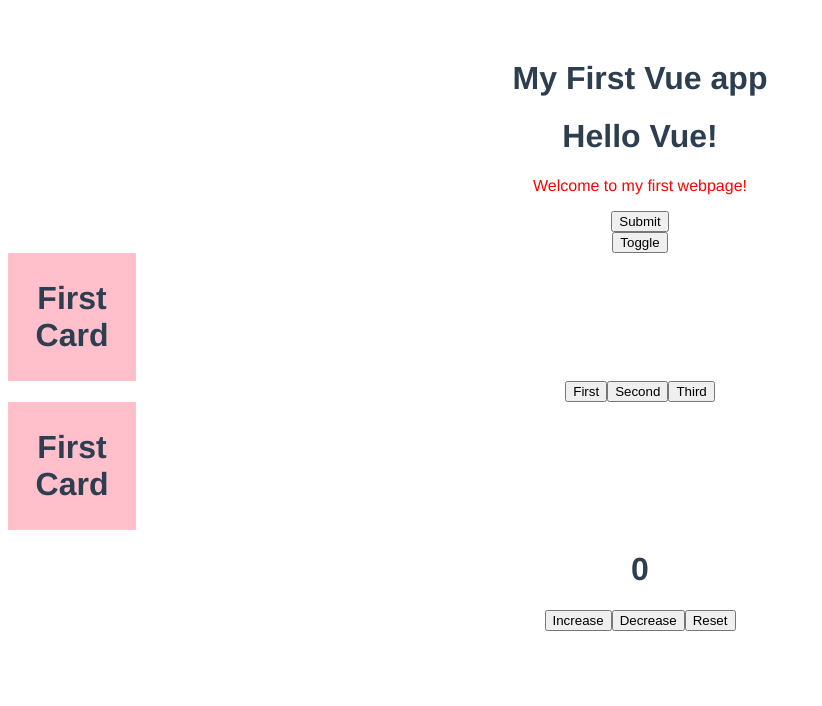
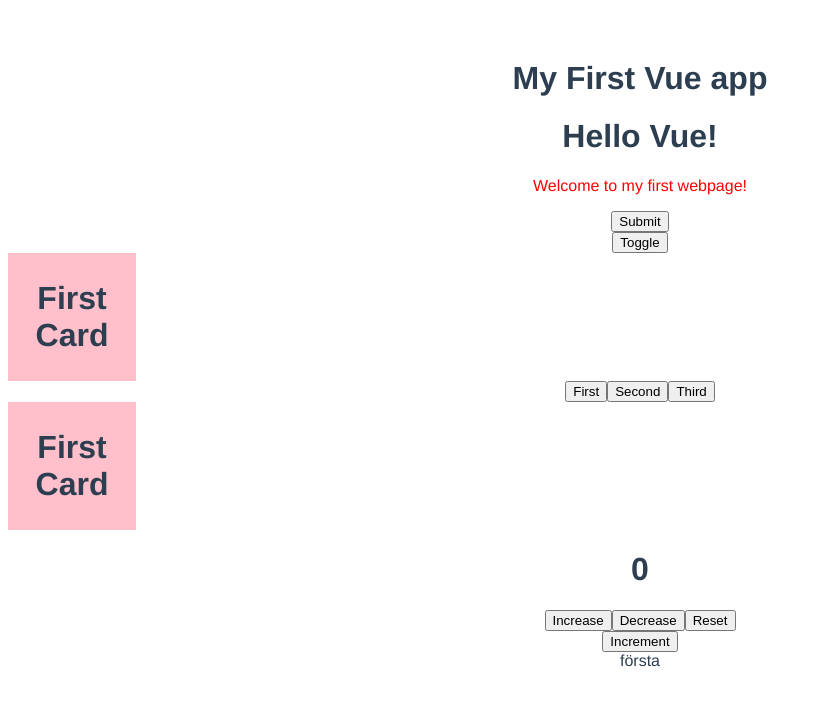
Before and after one commit to Liam-hi/vue-playground, a Vue app: page / in a window 1280 px wide. Shown: the top 706 px of the page, without its empty margins (0-822 px from the left). Built offline with nearby package versions, Linux system fonts and the light colour scheme.

Commit message:
Add Increment through array

```diff
--- a/src/App.vue
+++ b/src/App.vue
@@ -6,6 +6,7 @@
   <CardItem v-else :text="'Second Card'"/>
   <ConditionalRendering />
   <CounterApp />
+  <IncrementArray />
 </template>
 
 <script>
@@ -13,6 +14,7 @@ import ChangeTitle from './components/ChangeTitle.vue'
 import CardItem from './components/CardItem.vue'
 import ConditionalRendering from './components/ConditionalRendering.vue'
 import CounterApp from './components/CounterApp.vue'
+import IncrementArray from './components/IncrementArray.vue'
 
 export default {
   name: 'App',
@@ -20,7 +22,8 @@ export default {
     ChangeTitle,
     CardItem,
     ConditionalRendering,
-    CounterApp
+    CounterApp,
+    IncrementArray
   },
   data() {
     return {
--- /dev/null
+++ b/src/components/IncrementArray.vue
@@ -0,0 +1,28 @@
+<template>
+    <br>
+    <button @click="handleIncrement">Increment</button>
+    <br>
+    {{ title }}
+
+</template>
+
+<script>
+export default {
+    data() {
+        return {
+            currentIndex: 1,
+            arr: ['första', 'andra', 'tredje'],
+            title: 'första'
+        }
+    },
+    methods: {
+        handleIncrement() {
+            this.title = this.arr[this.currentIndex];
+            this.currentIndex++;
+            if (this.currentIndex === this.arr.length) {
+                this.currentIndex = 0;
+            }
+        }
+    }
+}
+</script>
```
